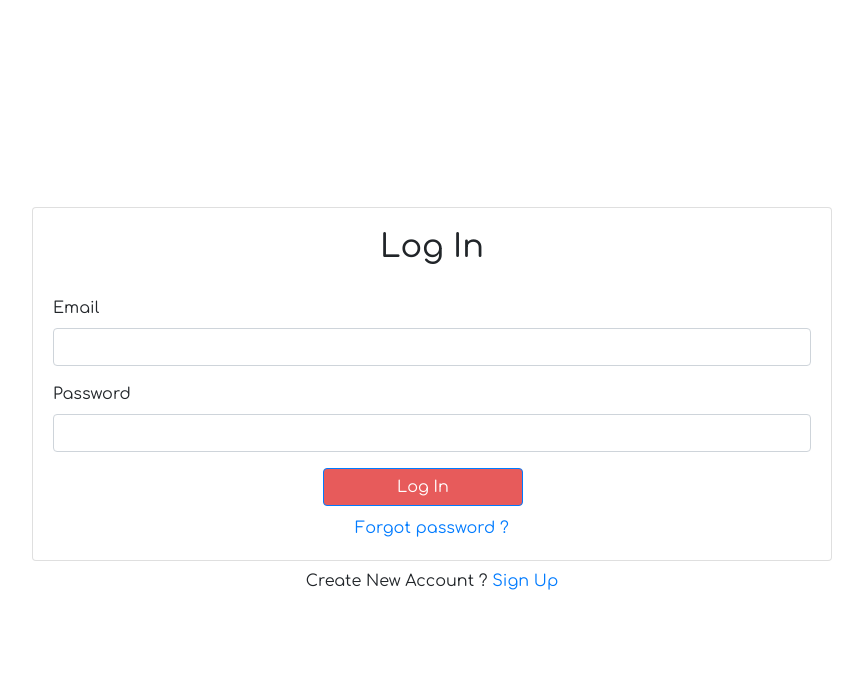
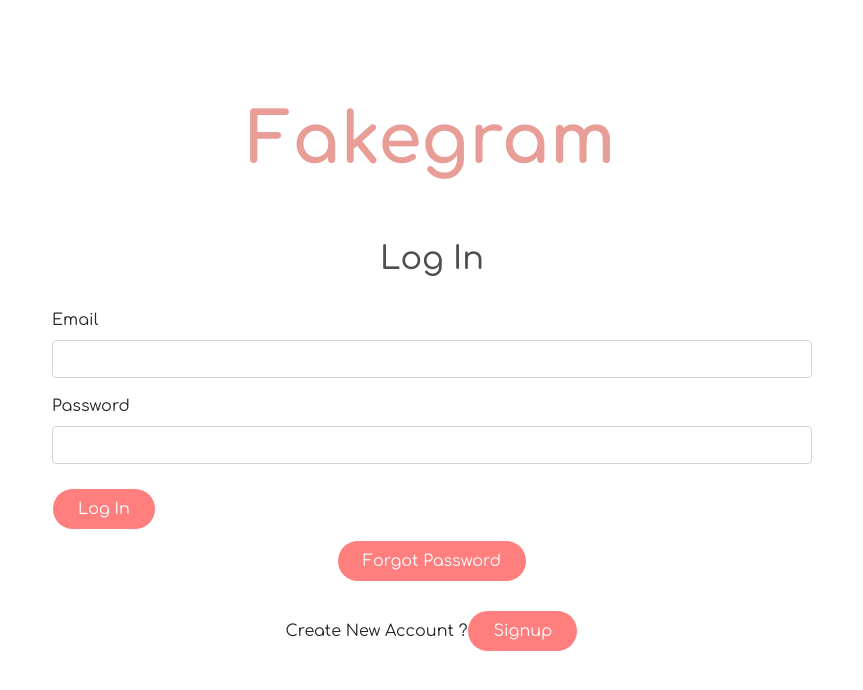
Before and after one commit to bhargavgohil25/fakegram, a React (Create React App) app: page /login in a window 1280 px wide. Shown: the top 690 px of the page, without its empty margins (208-1071 px from the left). Built offline with nearby package versions, Linux system fonts and the light colour scheme; no server answers.

Commit message:
buttons Modified and Routes managed, synced and clear

```diff
--- a/src/components/DashBoard.js
+++ b/src/components/DashBoard.js
@@ -6,7 +6,40 @@ import Title from './Title'
 import UploadForm from './UploadForm'
 import ImageGrid from './ImageGrid'
 import Modal from './Modal'
+import { motion } from 'framer-motion'
 
+
+const buttonVariants = {
+    hover:{
+        scale:1.06,
+        transition: {
+            duration:0.3,
+        },
+        textShadow: "0px 0px 8px rgb(255,255,255)",
+        boxShadow:"0px 0px 8px rgb(255,255,255)",
+    }
+}
+
+const containerVariants = {
+    hidden: {
+        x: '100vw',
+        opacity: 0
+    },
+    visible: {
+        opacity:1,
+        x:0,
+        transition:{
+            type:"spring",
+            delay: 0.5
+        }
+    },
+    exit:{
+        x: '-100vh',
+        transition:{
+            ease: 'easeInOut'
+        }
+    }
+}
 
 export default function DashBoard() {
     const [error, setError] = useState("")
@@ -26,19 +59,37 @@ export default function DashBoard() {
 
     return(
         <>
-            <div className = "App">
+            <div className = "App"
+                variants={containerVariants}
+                initial= "hidden"
+                animate= "visible"
+            >
                 {error && <Alert variant="danger">{error}</Alert>}
                 <Title />
                 <UploadForm />
                 <ImageGrid setSelectedImage ={setSelectedImage}/>
                 { selectedImage && <Modal selectedImage = {selectedImage} setSelectedImage={setSelectedImage}/>}
-                <Link to="/update" className="btn btn-primary w-100 mt-3">
-                    Update Profile
-                </Link>
+                <div className = "w-100 text-center mt-2 next">
+                    <Link to="/update">
+                        <motion.button
+                            variants = {buttonVariants}
+                            whileHover = "hover"
+                        >
+                            Update Profile
+                        </motion.button>
+                    </Link>
+                </div>
+                <div className = "w-100 text-center mt-2 next">
+                    <motion.button
+                        onClick={handleLogout}
+                        variants= {buttonVariants}
+                        whileHover= "hover"
+                    >
+                        Log Out
+                    </motion.button>
+                </div>
             </div>
-            <div className = "w-100 text-center mt-2">
-                <Button variant="link" onClick={handleLogout} >Log Out</Button>
-            </div>
+
 
         </>
     )
--- a/src/components/ForgotPassword.js
+++ b/src/components/ForgotPassword.js
@@ -2,6 +2,40 @@ import React, { useRef, useState } from 'react'
 import { Card, Button, Form, Alert } from 'react-bootstrap'
 import { Link } from 'react-router-dom'
 import { useAuth } from '../contexts/AuthContext'
+import { motion } from 'framer-motion'
+
+
+const buttonVariants = {
+    hover:{
+        scale:1.06,
+        transition: {
+            duration:0.3,
+        },
+        textShadow: "0px 0px 8px rgb(255,255,255)",
+        boxShadow:"0px 0px 8px rgb(255,255,255)",
+    }
+}
+
+const containerVariants = {
+    hidden: {
+        x: '100vw',
+        opacity: 0
+    },
+    visible: {
+        opacity:1,
+        x:0,
+        transition:{
+            type:"spring",
+            delay: 0.5
+        }
+    },
+    exit:{
+        x: '-100vh',
+        transition:{
+            ease: 'easeInOut'
+        }
+    }
+}
 
 export default function ForgotPasaword() {
 
@@ -31,9 +65,13 @@ export default function ForgotPasaword() {
 
     return (
         <>
-            <Card>
+            <motion.Card
+                variants={containerVariants}
+                initial = "hidden"
+                animate = "visible"
+            >
                 <Card.Body>
-                    <h2 className= "text-center mb-4">Password Reset</h2>
+                    <h2 className= "text-center mb-4" style={{color: "#4e4e4e"}}>Password Reset</h2>
 
                     {error && <Alert variant="danger">{error}</Alert>}
                     {message && <Alert variant= "success">{message}</Alert> }
@@ -44,16 +82,18 @@ export default function ForgotPasaword() {
                             <Form.Control type="email" ref={emailRef} required />
                         </Form.Group>
 
-                        <Button disabled={loading} className="w-100" type="submit" color=" #ff4a4a">
+                        <motion.button disabled={loading} className="w-100" type="submit"
+                            variants={buttonVariants}
+                            whileHover="hover"
+                        >
                             Reset Password
-                        </Button>
+                        </motion.button>
                     </Form>
                     <div className = "w-100 text-center mt-2">
                         <Link to="/login">Login</Link>
                     </div>
-
                 </Card.Body>
-            </Card>
+            </motion.Card>
             <div className = "w-100 text-center mt-2">
                 Create New Account ? <Link to="/signup">Sign Up</Link>
             </div>
--- a/src/components/Login.js
+++ b/src/components/Login.js
@@ -2,6 +2,41 @@ import React, { useRef, useState } from 'react'
 import { Card, Button, Form, Alert } from 'react-bootstrap'
 import { Link, useHistory } from 'react-router-dom'
 import { useAuth } from '../contexts/AuthContext'
+import { motion } from 'framer-motion'
+
+
+const buttonVariants = {
+    hover:{
+        scale:1.06,
+        transition: {
+            duration:0.3,
+        },
+        textShadow: "0px 0px 8px rgb(255,255,255)",
+        boxShadow:"0px 0px 8px rgb(255,255,255)",
+    }
+}
+
+const containerVariants = {
+    hidden: {
+        x: '100vw',
+        opacity: 0
+    },
+    visible: {
+        opacity:1,
+        x:0,
+        transition:{
+            type:"spring",
+            delay: 0.5
+        }
+    },
+    exit:{
+        x: '-100vh',
+        transition:{
+            ease: 'easeInOut'
+        }
+    }
+}
+
 
 export default function Login() {
 
@@ -32,9 +67,17 @@ export default function Login() {
 
     return (
         <>
-            <Card>
+            <div className="heading">
+                <h1>Fakegram</h1>
+            </div>
+            <motion.Card
+                variants={containerVariants}
+                initial= "hidden"
+                animate= "visible"
+                exit="exit"
+            >
                 <Card.Body>
-                    <h2 className= "text-center mb-4">Log In</h2>
+                    <h2 className= "text-center mb-4" style={{color: "#4e4e4e"}}>Log In</h2>
 
                     {error && <Alert variant="danger">{error}</Alert>}
                     <Form onSubmit = {handleSubmit}>
@@ -46,18 +89,36 @@ export default function Login() {
                             <Form.Label>Password</Form.Label>
                             <Form.Control type="password" ref={passwordRef} required />
                         </Form.Group>
-                        <Button disabled={loading} className="w-100" type="submit" color="#ff4a4a">
+                        <motion.button disabled={loading} className="w-100 mt-2" type="submit"
+                            variants={buttonVariants}
+                            whileHover="hover"
+                        >
                             Log In
-                        </Button>
+                        </motion.button>
                     </Form>
                     <div className = "w-100 text-center mt-2">
-                        <Link to="/forgot-password">Forgot password ?</Link>
+                    <Link to="/forgot-password">
+                        <motion.button
+                            variants = {buttonVariants}
+                            whileHover = "hover"
+                        >
+                            Forgot Password
+                        </motion.button>
+                    </Link>
                     </div>
 
                 </Card.Body>
-            </Card>
+            </motion.Card>
             <div className = "w-100 text-center mt-2">
-                Create New Account ? <Link to="/signup">Sign Up</Link>
+                Create New Account ?
+                <Link to="/signup">
+                    <motion.button
+                        variants = {buttonVariants}
+                        whileHover = "hover"
+                    >
+                        Signup
+                    </motion.button>
+                </Link>
             </div>
         </>
     )
--- a/src/components/SignUp.js
+++ b/src/components/SignUp.js
@@ -2,6 +2,42 @@ import React, { useRef, useState } from 'react'
 import { Card, Button, Form, Alert } from 'react-bootstrap'
 import { Link, useHistory } from 'react-router-dom'
 import { useAuth } from '../contexts/AuthContext'
+import { motion } from 'framer-motion'
+
+
+const buttonVariants = {
+    hover:{
+        scale:1.06,
+        transition: {
+            duration:0.3,
+        },
+        textShadow: "0px 0px 8px rgb(255,255,255)",
+        boxShadow:"0px 0px 8px rgb(255,255,255)",
+    }
+}
+
+
+const containerVariants = {
+    hidden: {
+        x: '100vw',
+        opacity: 0
+    },
+    visible: {
+        opacity:1,
+        x:0,
+        transition:{
+            type:"spring",
+            delay: 0.5
+        }
+    },
+    exit:{
+        x: '-100vh',
+        transition:{
+            ease: 'easeInOut'
+        }
+    }
+}
+
 
 
 export default function Signup() {
@@ -38,9 +74,17 @@ export default function Signup() {
 
     return (
         <>
-            <Card>
+            <div className="heading">
+                <h1>Fakegram</h1>
+            </div>
+            <motion.Card
+                variants={containerVariants}
+                initial= "hidden"
+                animate= "visible"
+                exit="exit"
+            >
                 <Card.Body>
-                    <h2 className= "text-center mb-4">Sign Up</h2>
+                    <h2 className= "text-center mb-4" style={{color: "#4e4e4e"}}>Sign Up</h2>
 
                     {error && <Alert variant="danger">{error}</Alert>}
                     <Form onSubmit = {handleSubmit}>
@@ -56,12 +100,15 @@ export default function Signup() {
                             <Form.Label>Password Confirmation</Form.Label>
                             <Form.Control type="password" ref={passwordConfirmRef} required />
                         </Form.Group>
-                        <Button disabled={loading} className="w-100" type="submit" color=" #ff4a4a">
+                        <motion.button disabled={loading} className="w-100" type="submit"
+                            variants={buttonVariants}
+                            whileHover = "hover"
+                        >
                             Sign Up
-                        </Button>
+                        </motion.button>
                     </Form>
                 </Card.Body>
-            </Card>
+            </motion.Card>
             <div className = "w-100 text-center mt-2">
                 Already Have An Account ? <Link to="/login">Log In</Link>
             </div>
--- a/src/components/UpdateProfile.js
+++ b/src/components/UpdateProfile.js
@@ -2,6 +2,40 @@ import React, { useRef, useState } from 'react'
 import { Card, Button, Form, Alert } from 'react-bootstrap'
 import { Link, useHistory } from 'react-router-dom'
 import { useAuth } from '../contexts/AuthContext'
+import { motion } from 'framer-motion'
+
+
+const buttonVariants = {
+    hover:{
+        scale:1.06,
+        transition: {
+            duration:0.3,
+        },
+        textShadow: "0px 0px 8px rgb(255,255,255)",
+        boxShadow:"0px 0px 8px rgb(255,255,255)",
+    }
+}
+
+const containerVariants = {
+    hidden: {
+        x: '100vw',
+        opacity: 0
+    },
+    visible: {
+        opacity:1,
+        x:0,
+        transition:{
+            type:"spring",
+            delay: 0.5
+        }
+    },
+    exit:{
+        x: '-100vh',
+        transition:{
+            ease: 'easeInOut'
+        }
+    }
+}
 
 
 export default function UpdateProfile() {
@@ -48,9 +82,16 @@ export default function UpdateProfile() {
 
     return (
         <>
-            <Card>
+            <div className="heading">
+                <h1>Fakegram</h1>
+            </div>
+            <motion.Card
+                variants={containerVariants}
+                initial = "hidden"
+                animate = "visible"
+            >
                 <Card.Body>
-                    <h2 className= "text-center mb-4">Update Profile</h2>
+                    <h2 className= "text-center mb-4" style={{color: "#4e4e4e"}}>Update Profile</h2>
 
                     {error && <Alert variant="danger">{error}</Alert>}
                     <Form onSubmit = {handleSubmit}>
@@ -66,14 +107,24 @@ export default function UpdateProfile() {
                             <Form.Label>Password Confirmation</Form.Label>
                             <Form.Control type="password" ref={passwordConfirmRef}  placeholder="Leave Blank To Keep The Same"/>
                         </Form.Group>
-                        <Button disabled={loading} className="w-100" type="submit" color=" #ff4a4a">
+                        <motion.button disabled={loading} className="w-100" type="submit"
+                            variants={buttonVariants}
+                            whileHover="hover"
+                        >
                             Update
-                        </Button>
+                        </motion.button>
                     </Form>
                 </Card.Body>
-            </Card>
+            </motion.Card>
             <div className = "w-100 text-center mt-2">
-               <Link to="/">Cancel</Link>
+                    <Link to="/">
+                        <motion.button
+                            variants = {buttonVariants}
+                            whileHover = "hover"
+                        >
+                            Cancel
+                        </motion.button>
+                    </Link>
             </div>
         </>
     )
--- a/src/index.css
+++ b/src/index.css
@@ -5,6 +5,7 @@
 body{
   font-family: 'Comfortaa', cursive;
   color: #4e4e4e;
+  background-color: #f5e1e0;
 }
 .App{
   max-width: 960px;
@@ -33,6 +34,9 @@ label input{
   height: 0;
   width: 0;
   opacity: 0;
+}
+label span{
+  margin-left: 7px;
 }
 .output{
   height: 60px;
@@ -132,14 +136,13 @@ label input{
   box-shadow: 3px 5px 7px rgba(0,0,0,0.5);
 }
 
-
+/*
 .btn-primary,
 .btn-primary:active,
 .btn-primary:visited {
   background-color: #e75b5b !important;
   max-width: 200px;
   margin-left: 270px;
-  border: none;
 }
 
 .btn-primary:hover {
@@ -149,4 +152,32 @@ label input{
   -moz-transition: all 1s ease;
   -o-transition: all 1s ease;
   -ms-transition: all 1s ease;
+} */
+
+button {
+  color: white;
+  padding: 8px 25px;
+  font-size: 1em;
+  background-color: #ff4a4a;
+  border-radius: 50px !important;
+  border: 1px solid white;
+  margin: 50px auto 0;
+  cursor: pointer;
+  opacity: 0.7;
+  max-width: fit-content !important ;
 }
+
+.heading{
+  display: flex;
+  align-items: center;
+  justify-content: center;
+  margin-bottom: 30px;
+  color: #e99d97;
+  margin-top: -50px;
+}
+
+.heading h1{
+  font-weight: 900;
+  letter-spacing: 1px;
+  font-size: 70px;
+}
```
Also changed, not shown: src/App.js (+5 -12 lines).
